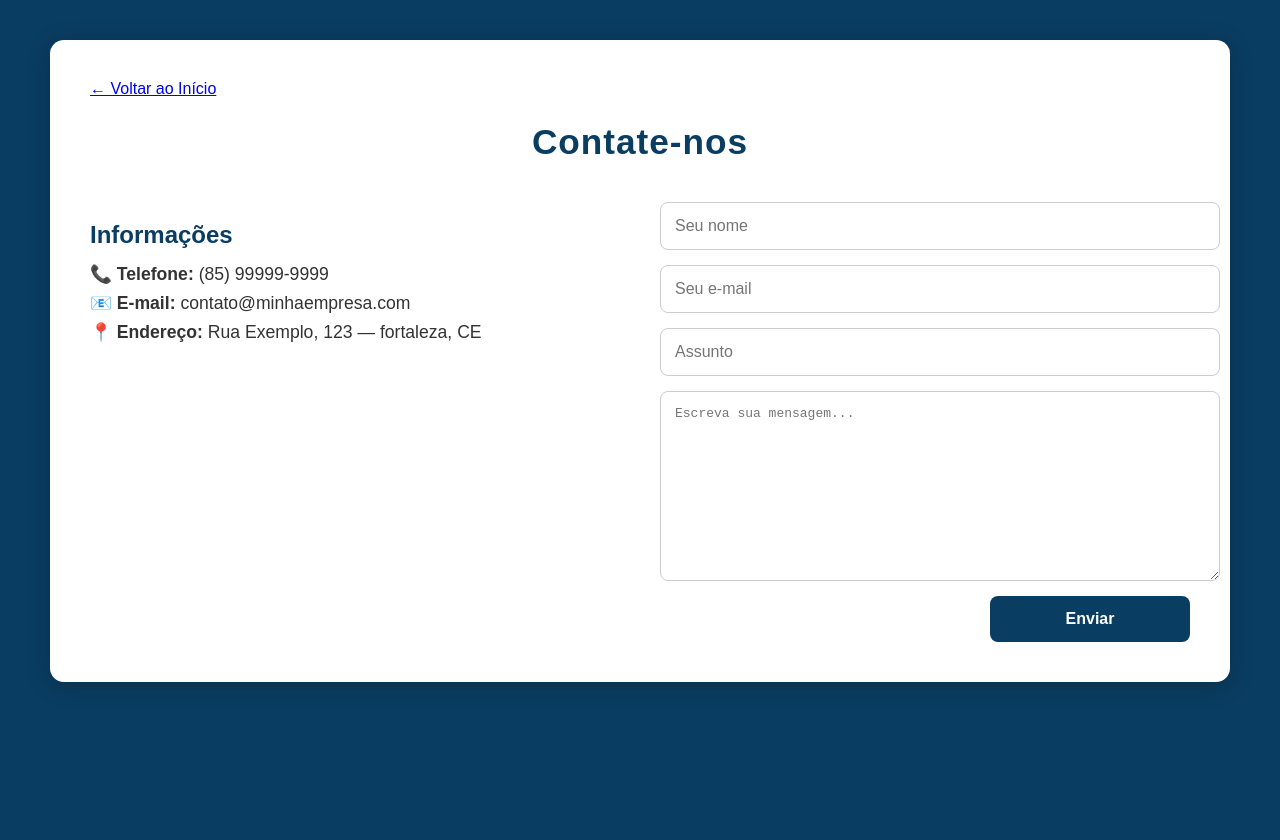
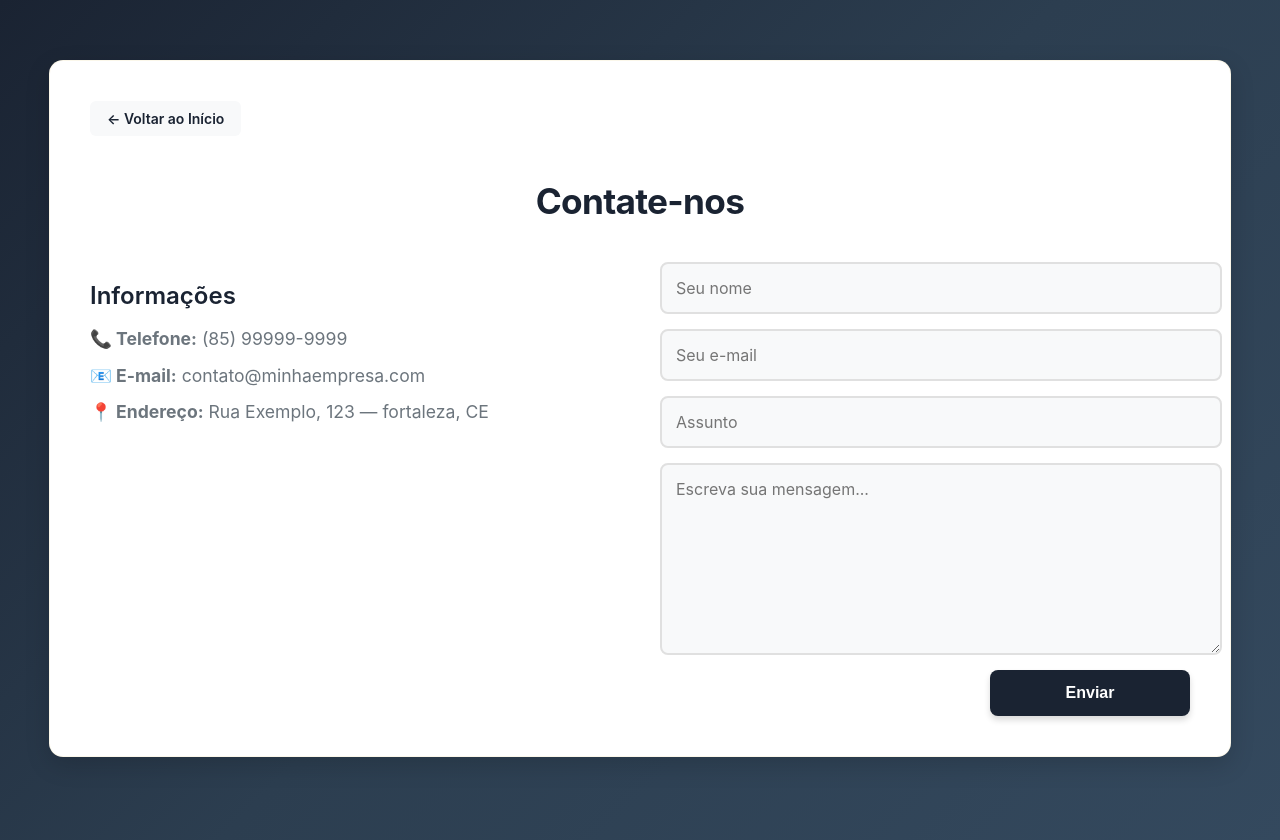
Before and after one commit to Iannn10/trabalho-web-larissa---sala-908-, a plain HTML site: page contato.html in a window 1280 px wide. Before the commit the page ends 800 px from the top, so only its background shows below. Drawn offline with Linux system fonts and the light colour scheme; files that its build step writes are made by us from their sources.

Commit message:
Refactor styles in contato.css for better design
Updated CSS variables, modified body background to a gradient, and improved button styles.

```diff
--- a/contato.css
+++ b/contato.css
@@ -1,30 +1,63 @@
 :root {
-            --cobalto: #0A3D62;        /* Azul mais escuro e suave */
-            --cobalto-escuro: #072f4a;
+    --primary-dark: #1a2332;
+    --primary: #2c3e50;
+    --primary-light: #34495e;
+    --accent: #d4af37;
+    --accent-hover: #b8941f;
+    --bg-light: #f8f9fa;
+    --text-dark: #1a1a1a;
+    --text-light: #ffffff;
+    --text-muted: #6c757d;
+    --shadow: rgba(0, 0, 0, 0.15);
 }
 
 body {
     margin: 0;
-            font-family: Arial, Helvetica, sans-serif;
-            background: var(--cobalto); /* NOVO FUNDO EM AZUL SUAVE */
+    font-family: -apple-system, BlinkMacSystemFont, 'Segoe UI', 'Roboto', 'Helvetica Neue', Arial, sans-serif;
+    background: linear-gradient(135deg, var(--primary-dark) 0%, var(--primary) 50%, var(--primary-light) 100%);
+    min-height: 100vh;
+    padding: 20px;
+    -webkit-font-smoothing: antialiased;
+    -moz-osx-font-smoothing: grayscale;
 }
 
 .container {
     max-width: 1100px;
     margin: 40px auto;
-            background: #fff;
+    background: var(--text-light);
     padding: 40px;
     border-radius: 14px;
-            box-shadow: 0 4px 25px rgba(0,0,0,0.2);
+    box-shadow: 0 8px 24px var(--shadow);
+    border: 1px solid rgba(212, 175, 55, 0.1);
+}
+
+.link-voltar {
+    display: inline-block;
+    color: var(--primary-dark);
+    text-decoration: none;
+    font-size: 14px;
+    font-weight: 600;
+    margin-bottom: 20px;
+    padding: 8px 16px;
+    border-radius: 6px;
+    transition: all 0.3s ease;
+    background: var(--bg-light);
+    border: 1px solid transparent;
+}
+
+.link-voltar:hover {
+    background: var(--accent);
+    color: var(--text-light);
+    transform: translateX(-3px);
 }
 
 h1 {
     text-align: center;
     margin-bottom: 40px;
-            color: var(--cobalto);
+    color: var(--primary-dark);
     font-size: 2.2em;
-            font-weight: bold;
-            letter-spacing: 1px;
+    font-weight: 700;
+    letter-spacing: -0.02em;
 }
 
 /* Layout duas colunas */
@@ -36,14 +69,16 @@
 
 /* Info */
 .info-contato h2 {
-            color: var(--cobalto);
+    color: var(--primary-dark);
     margin-bottom: 15px;
+    font-weight: 600;
 }
 
 .info-contato p {
     font-size: 1.1em;
     margin: 8px 0;
-            color: #333;
+    color: var(--text-muted);
+    line-height: 1.6;
 }
 
 /* Formulário */
@@ -57,15 +92,18 @@
     width: 100%;
     padding: 14px;
     border-radius: 8px;
-            border: 1px solid #ccc;
+    border: 2px solid #e0e0e0;
     font-size: 1em;
-            transition: 0.3s;
+    transition: all 0.3s ease;
+    font-family: inherit;
+    background-color: var(--bg-light);
 }
 
 input:focus, textarea:focus {
     outline: none;
-            border-color: var(--cobalto);
-            box-shadow: 0 0 6px rgba(10,61,98,0.4);
+    border-color: var(--accent);
+    box-shadow: 0 0 0 3px rgba(212, 175, 55, 0.1);
+    background-color: var(--text-light);
 }
 
 textarea {
@@ -78,17 +116,24 @@
     padding: 14px;
     border: none;
     border-radius: 8px;
-            background: var(--cobalto);
-            color: #fff;
+    background: var(--primary-dark);
+    color: var(--text-light);
     cursor: pointer;
     font-size: 1em;
-            font-weight: bold;
-            transition: 0.3s;
+    font-weight: 600;
+    transition: all 0.3s ease;
     align-self: flex-end;
+    box-shadow: 0 4px 6px var(--shadow);
 }
 
 button:hover {
-            background: var(--cobalto-escuro);
+    background: var(--accent);
+    transform: translateY(-2px);
+    box-shadow: 0 6px 12px rgba(212, 175, 55, 0.3);
+}
+
+button:active {
+    transform: translateY(0);
 }
 
 /* Responsividade */
@@ -99,20 +144,7 @@
     button {
         width: 100%;
     }
+    .container {
+        padding: 30px 20px;
     }
-        /* Botão pra voltar pro menu */
-        .btn-voltar {
-            display: inline-block;
-            margin-bottom: 15px;
-            padding: 10px 20px;
-            background-color: #072f4a;
-            color: white;
-            text-decoration: none;
-            border-radius: 5px;
-            font-weight: bold;
-            transition: 0.3s;
 }
-
-        .btn-voltar:hover {
-            background-color: #0A3D62;
-        }
```
Lines whose indentation alone changed are shown as unchanged.
